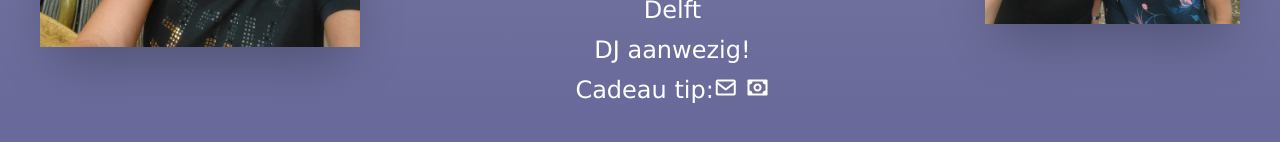
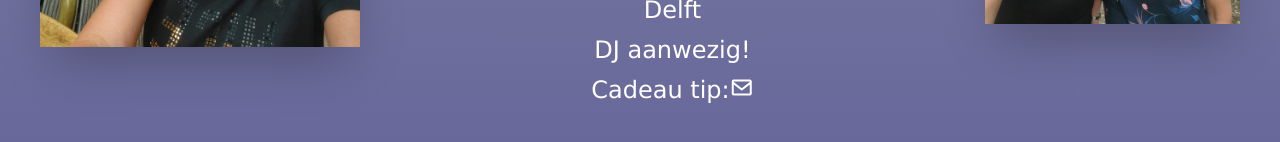
Before and after one commit to FerranAF/Ilona-Tanja-50Jaar, a website with bundled scripts: page src/index.html in a window 1280 px wide. Shown: the part 668-810 px from the top of the page. Built offline with nearby package versions, Linux system fonts and the light colour scheme; a script that the page names is missing.

Commit message:
Add files via upload

```diff
--- a/src/index.html
+++ b/src/index.html
@@ -45,7 +45,7 @@
                     <p class="p-1">Zaterdag 7 oktober 2023 vanaf 20:00 tot 00:30.</p>
                     <p class="p-1">Brasserskade, Sporting 3, 2616LK Delft</p>
                     <p class="p-1">DJ aanwezig!</p>
-                    <p class="p-1">Cadeau tip:<i class='bx bx-envelope'></i> <i class='bx bx-money' ></i></p>
+                    <p class="p-1">Cadeau tip:<i class='bx bx-envelope'></i> </p>
                 </div>
 <!--                <div class="flex justify-center mt-4 p-4 mb-10">-->
 <!--                    <add-to-calendar-button-->
```
